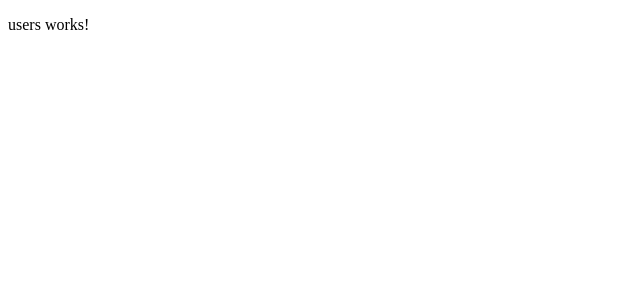
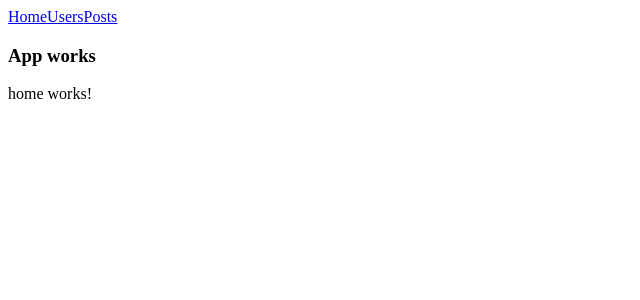
Before and after one commit to ykozlov/angular-routing, an Angular app: page /home in a window 1280 px wide. Shown: the top 300 px of the page, without its empty margins (0-640 px from the left). Built offline with nearby package versions, Linux system fonts and the light colour scheme.

Commit message:
Add initial routing

```diff
--- a/src/app/app.component.html
+++ b/src/app/app.component.html
@@ -1 +1,10 @@
-<app-users></app-users>
+<div>
+    <nav>
+        <a routerLink="/home">Home</a>
+        <a routerLink="/users">Users</a>
+        <a routerLink="/posts">Posts</a>
+    </nav>
+
+    <h3>App works</h3>
+    <router-outlet></router-outlet>
+</div>
--- a/src/app/app.module.ts
+++ b/src/app/app.module.ts
@@ -2,21 +2,50 @@ import { BrowserModule } from '@angular/platform-browser';
 import { NgModule } from '@angular/core';
 import { FormsModule } from '@angular/forms';
 import { HttpModule } from '@angular/http';
+import { Routes, RouterModule } from '@angular/router';
 
 import { AppComponent } from './app.component';
+import { PostsComponent } from './posts/posts.component';
 import { PostsModule } from './posts/posts.module';
+import { UsersComponent } from './users/users.component';
 import { UsersModule } from './users/users.module';
+import { HomeComponent } from './home/home.component';
+
+export const ROUTES: Routes = [
+  {
+    path: 'posts',
+    component: PostsComponent
+    // loadChildren: './posts/posts.module#PostsModule'
+  },
+  {
+    path: 'users',
+    component: UsersComponent
+    // loadChildren: './users/users.module#UsersModule'
+  },
+  {
+    path: 'home',
+    component: HomeComponent,
+  },
+  {
+    path: '',
+    redirectTo: '/home',
+    pathMatch: 'full'
+  }
+];
+
 
 @NgModule({
   declarations: [
-    AppComponent
+    AppComponent,
+    HomeComponent
   ],
   imports: [
     BrowserModule,
     FormsModule,
     HttpModule,
     PostsModule,
-    UsersModule
+    UsersModule,
+    RouterModule.forRoot(ROUTES)
   ],
   providers: [],
   bootstrap: [AppComponent]
--- /dev/null
+++ b/src/app/home/home.component.html
@@ -0,0 +1,3 @@
+<p>
+  home works!
+</p>
--- /dev/null
+++ b/src/app/home/home.component.ts
@@ -0,0 +1,16 @@
+import { Component, OnInit } from '@angular/core';
+
+@Component({
+  selector: 'app-home',
+  templateUrl: './home.component.html',
+  styleUrls: ['./home.component.css']
+})
+export class HomeComponent implements OnInit {
+
+  constructor() { }
+
+  ngOnInit() {
+    console.log('home init');
+  }
+
+}
--- a/src/app/posts/posts.component.ts
+++ b/src/app/posts/posts.component.ts
@@ -10,6 +10,7 @@ export class PostsComponent implements OnInit {
   constructor() { }
 
   ngOnInit() {
+    console.log('posts init');
   }
 
 }
--- a/src/app/posts/posts.module.ts
+++ b/src/app/posts/posts.module.ts
@@ -1,10 +1,20 @@
 import { NgModule } from '@angular/core';
 import { CommonModule } from '@angular/common';
+import { Routes, RouterModule } from '@angular/router';
+
 import { PostsComponent } from './posts.component';
+
+const ROUTES: Routes = [
+  {
+    path: '',
+    component: PostsComponent
+  }
+];
 
 @NgModule({
   imports: [
-    CommonModule
+    CommonModule,
+    // RouterModule.forChild(ROUTES)
   ],
   declarations: [PostsComponent],
   exports: [PostsComponent]
--- a/src/app/users/users.component.ts
+++ b/src/app/users/users.component.ts
@@ -10,6 +10,7 @@ export class UsersComponent implements OnInit {
   constructor() { }
 
   ngOnInit() {
+    console.log('users init');
   }
 
 }
--- a/src/app/users/users.module.ts
+++ b/src/app/users/users.module.ts
@@ -1,10 +1,20 @@
 import { NgModule } from '@angular/core';
 import { CommonModule } from '@angular/common';
+import { Routes, RouterModule } from '@angular/router';
+
 import { UsersComponent } from './users.component';
+
+const ROUTES: Routes = [
+  {
+    path: '',
+    component: UsersComponent
+  }
+];
 
 @NgModule({
   imports: [
-    CommonModule
+    CommonModule,
+    // RouterModule.forChild(ROUTES)
   ],
   declarations: [UsersComponent],
   exports: [UsersComponent]
```
Also changed, not shown: src/app/home/home.component.css (added), 1 other file (tests, documents, lock files or other folders).
